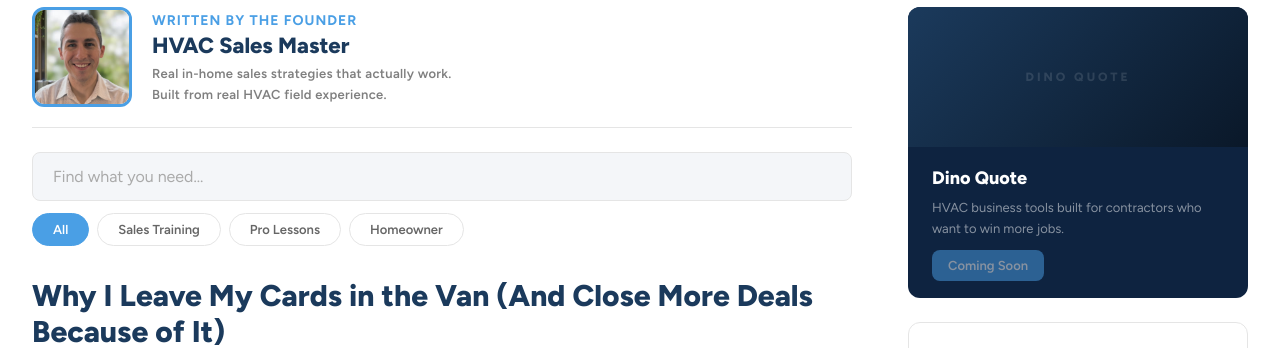
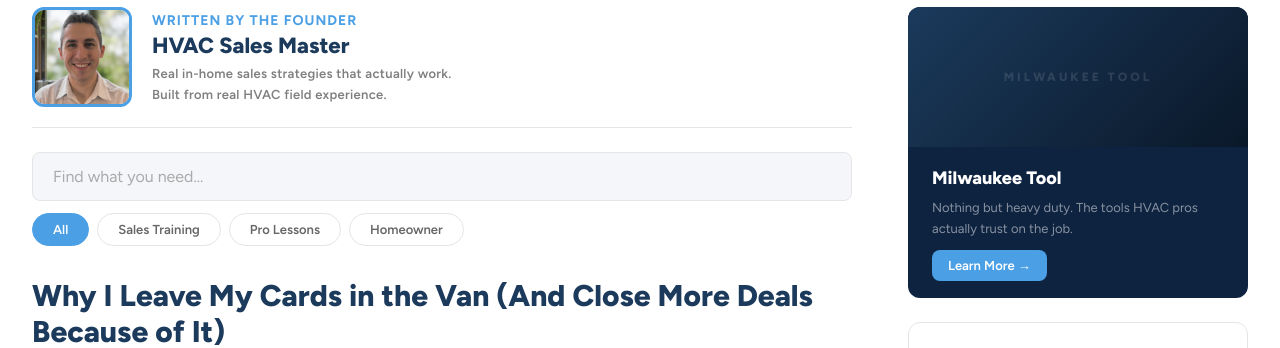
Before and after one commit to Ishack94/HVAC-sales-master, a React (Vite) app: page / in a window 1280 px wide. Shown: the part 330-678 px from the top of the page. Built offline with nearby package versions, Linux system fonts and the light colour scheme.

Commit message:
Replace Dino Quote with Milwaukee Tool in sidebar

```diff
--- a/src/components/Layout/Sidebar.jsx
+++ b/src/components/Layout/Sidebar.jsx
@@ -3,14 +3,14 @@ import { Link } from 'react-router-dom'
 import styles from './Sidebar.module.css'
 import { trackEvent } from '../../utils/analytics'
 
-const dinoBox = {
-  id: 'dino',
-  title: 'Dino Quote',
-  desc: 'HVAC business tools built for contractors who want to win more jobs.',
-  btn: 'Coming Soon',
-  watermark: 'DINO QUOTE',
+const milwaukeeBox = {
+  id: 'milwaukee',
+  title: 'Milwaukee Tool',
+  desc: 'Nothing but heavy duty. The tools HVAC pros actually trust on the job.',
+  btn: 'Learn More →',
+  watermark: 'MILWAUKEE TOOL',
   height: 140,
-  disabled: true,
+  href: 'https://www.milwaukeetool.com',
 }
 
 const mostPopular = [
@@ -41,8 +41,16 @@ function AdBox({ box }) {
       <div className={styles.boxBody}>
         <h3 className={styles.boxTitle}>{box.title}</h3>
         <p className={styles.boxDesc}>{box.desc}</p>
-        {box.disabled ? (
-          <span className={styles.boxBtn} style={{ opacity: 0.5, cursor: 'default' }}>{box.btn}</span>
+        {box.href ? (
+          <a
+            href={box.href}
+            target="_blank"
+            rel="noopener noreferrer"
+            className={styles.boxBtn}
+            onClick={() => trackEvent('sidebar_click', { item: box.id })}
+          >
+            {box.btn}
+          </a>
         ) : (
           <button className={styles.boxBtn} onClick={() => trackEvent('sidebar_click', { item: box.id })}>{box.btn}</button>
         )}
@@ -67,7 +75,7 @@ function CuratedBox({ label, items }) {
 export default function Sidebar({ links = [], variant }) {
   return (
     <aside className={styles.sidebar}>
-      <AdBox box={dinoBox} />
+      <AdBox box={milwaukeeBox} />
 
       {variant === 'home' ? (
         <>
```
